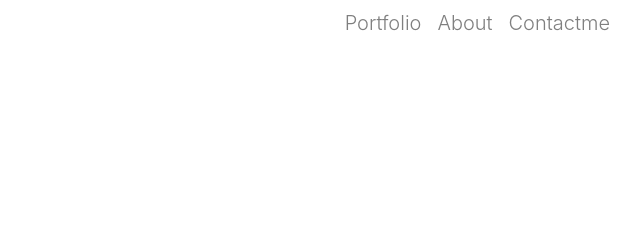
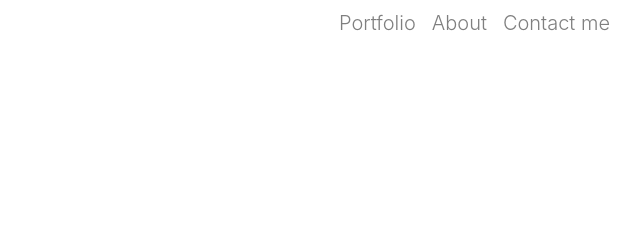
Before and after one commit to jv80/jv80.github.io, a plain HTML site: page index.html in a window 1280 px wide. Shown: the top 240 px of the page, 577-1217 px from the left. Drawn offline with nearby package versions, Linux system fonts and the light colour scheme.

Commit message:
Update index.html

```diff
--- a/index.html
+++ b/index.html
@@ -26,7 +26,7 @@ This HTML page describes my personal webpage.
 					<ul class="nav navbar-nav ml-auto lead">
 						<li><a href="#portfolio" class="nav-link">Portfolio</a></li>
 						<li><a href="#about" class="nav-link">About</a></li>
-						<li><a href="#contactme" class="nav-link">Contactme</a></li>
+						<li><a href="#contactme" class="nav-link">Contact me</a></li>
 					</ul>
 				<div>
         </div>
```
